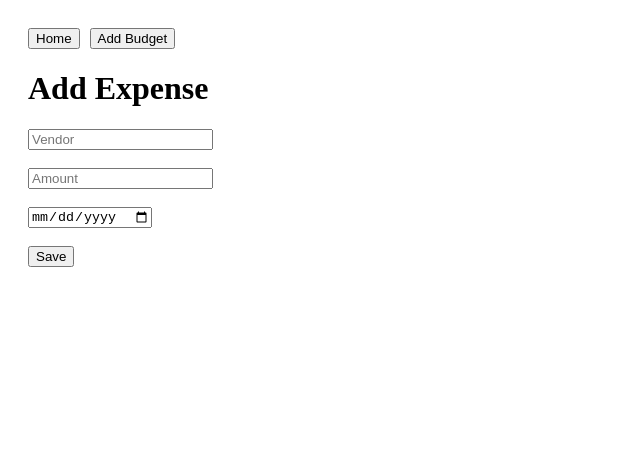
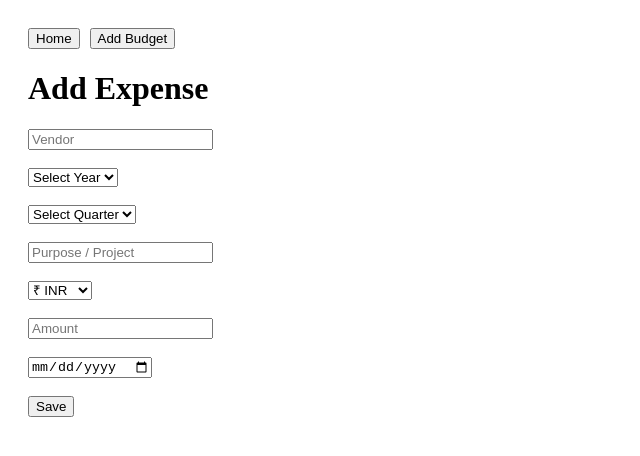
Before and after one commit to pinaki-GH/budget-tracker, a Next.js app: page /add-expense in a window 1280 px wide. Shown: the top 456 px of the page, without its empty margins (0-640 px from the left). Built offline with nearby package versions, Linux system fonts and the light colour scheme.

Commit message:
Update page.js

```diff
--- a/app/add-expense/page.js
+++ b/app/add-expense/page.js
@@ -6,13 +6,25 @@ import Link from 'next/link'
 import { saveExpense } from '../../lib/storage'
 
 export default function AddExpense() {
+  const router = useRouter()
+
   const [vendor, setVendor] = useState('')
   const [amount, setAmount] = useState('')
   const [date, setDate] = useState('')
-  const router = useRouter()
+  const [year, setYear] = useState('')
+  const [quarter, setQuarter] = useState('')
+  const [purpose, setPurpose] = useState('')
+  const [currency, setCurrency] = useState('INR')
 
   const handleSubmit = () => {
-    if (!vendor || !amount || !date) {
+    if (
+      !vendor ||
+      !amount ||
+      !date ||
+      !year ||
+      !quarter ||
+      !purpose
+    ) {
       alert('Please fill all fields')
       return
     }
@@ -20,7 +32,11 @@ export default function AddExpense() {
     saveExpense({
       vendor_name: vendor,
       amount: Number(amount),
-      date
+      date,
+      year,
+      quarter,
+      purpose,
+      currency
     })
 
     alert('Expense saved!')
@@ -29,7 +45,7 @@ export default function AddExpense() {
 
   return (
     <div style={{ padding: 20 }}>
-      {/* ✅ Navigation */}
+      {/* Navigation */}
       <div style={{ marginBottom: 20 }}>
         <Link href="/">
           <button>Home</button>
@@ -42,23 +58,72 @@ export default function AddExpense() {
 
       <h1>Add Expense</h1>
 
+      {/* Vendor */}
       <input
         placeholder="Vendor"
+        value={vendor}
         onChange={(e) => setVendor(e.target.value)}
       />
+
       <br /><br />
 
+      {/* Year */}
+      <select value={year} onChange={(e) => setYear(e.target.value)}>
+        <option value="">Select Year</option>
+        <option>2025</option>
+        <option>2026</option>
+        <option>2027</option>
+      </select>
+
+      <br /><br />
+
+      {/* Quarter */}
+      <select value={quarter} onChange={(e) => setQuarter(e.target.value)}>
+        <option value="">Select Quarter</option>
+        <option>Q1</option>
+        <option>Q2</option>
+        <option>Q3</option>
+        <option>Q4</option>
+      </select>
+
+      <br /><br />
+
+      {/* Purpose */}
+      <input
+        placeholder="Purpose / Project"
+        value={purpose}
+        onChange={(e) => setPurpose(e.target.value)}
+      />
+
+      <br /><br />
+
+      {/* Currency */}
+      <select value={currency} onChange={(e) => setCurrency(e.target.value)}>
+        <option value="INR">₹ INR</option>
+        <option value="USD">$ USD</option>
+        <option value="EUR">€ EUR</option>
+        <option value="SEK">kr SEK</option>
+      </select>
+
+      <br /><br />
+
+      {/* Amount */}
       <input
         placeholder="Amount"
         type="number"
+        value={amount}
         onChange={(e) => setAmount(e.target.value)}
       />
+
       <br /><br />
 
+      {/* Date */}
       <input
         type="date"
+        value={date}
         onChange={(e) => setDate(e.target.value)}
       />
+
       <br /><br />
 
       <button onClick={handleSubmit}>Save</button>
```
